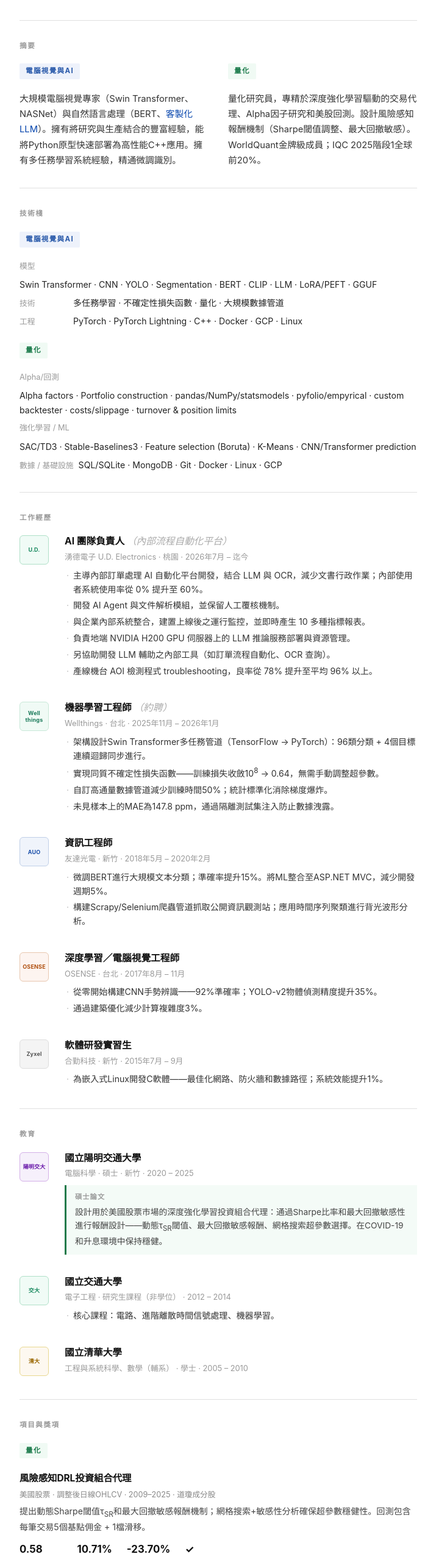
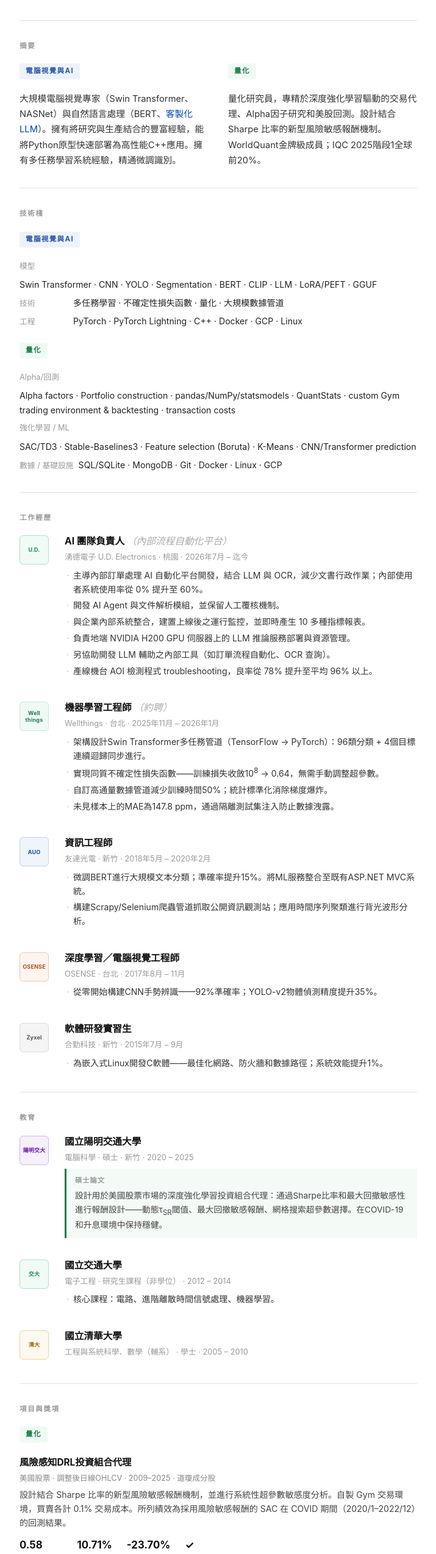
Before and after one commit to sonnaWater/MyWeb, a plain HTML site: page index_zh.html in a window 1280 px wide. Shown: the part 251-2800 px from the top of the page at 61% size, without its empty margins (282-997 px from the left). Drawn offline with Linux system fonts and the light colour scheme.

Commit message:
修正首頁量化與經歷描述以符合論文與程式碼
- 移除滑價、5 bps 手續費、pyfolio/empyrical、換手率/部位限制等無依據說法
- 論文專案改為 0.1% 交易成本，績效標註為 COVID 期間回測結果
- 獎勵機制改為概述，不揭露門檻與參數細節
- 移除 AUO 開發週期 5% 與 OSENSE 運算複雜度 3%

Co-Authored-By: Claude Sonnet 5.5 <noreply@anthropic.com>

```diff
--- a/index_zh.html
+++ b/index_zh.html
@@ -390,7 +390,7 @@
       </div>
       <div class="summary-col">
         <span class="domain-pill pill-quant">量化</span>
-        <p>量化研究員，專精於深度強化學習驅動的交易代理、Alpha因子研究和美股回測。設計風險感知報酬機制（Sharpe閾值調整、最大回撤敏感）。WorldQuant金牌級成員；IQC 2025階段1全球前20%。</p>
+        <p>量化研究員，專精於深度強化學習驅動的交易代理、Alpha因子研究和美股回測。設計結合 Sharpe 比率的新型風險敏感報酬機制。WorldQuant金牌級成員；IQC 2025階段1全球前20%。</p>
       </div>
     </div>
   </section>
@@ -418,7 +418,7 @@
     <span class="domain-pill pill-quant">量化</span>
     <div class="skill-row">
       <span class="skill-cat">Alpha/回測</span>
-      <span class="skill-items">Alpha factors · Portfolio construction · pandas/NumPy/statsmodels · pyfolio/empyrical · custom backtester · costs/slippage · turnover &amp; position limits</span>
+      <span class="skill-items">Alpha factors · Portfolio construction · pandas/NumPy/statsmodels · QuantStats · custom Gym trading environment &amp; backtesting · transaction costs</span>
     </div>
     <div class="skill-row">
       <span class="skill-cat">強化學習 / ML</span>
@@ -472,7 +472,7 @@
         <h3>資訊工程師</h3>
         <div class="entry-meta">友達光電 · 新竹 · 2018年5月 – 2020年2月</div>
         <ul>
-          <li>微調BERT進行大規模文本分類；準確率提升15%。將ML整合至ASP.NET MVC，減少開發週期5%。</li>
+          <li>微調BERT進行大規模文本分類；準確率提升15%。將ML服務整合至既有ASP.NET MVC系統。</li>
           <li>構建Scrapy/Selenium爬蟲管道抓取公開資訊觀測站；應用時間序列聚類進行背光波形分析。</li>
         </ul>
       </div>
@@ -485,7 +485,6 @@
         <div class="entry-meta">OSENSE · 台北 · 2017年8月 – 11月</div>
         <ul>
           <li>從零開始構建CNN手勢辨識——92%準確率；YOLO-v2物體偵測精度提升35%。</li>
-          <li>通過建築優化減少計算複雜度3%。</li>
         </ul>
       </div>
     </div>
@@ -552,7 +551,7 @@
     <div class="project">
       <h3>風險感知DRL投資組合代理</h3>
       <div class="project-badge">美國股票 · 調整後日線OHLCV · 2009–2025 · 道瓊成分股</div>
-      <p>提出動態Sharpe閾值τ<sub>SR</sub>和最大回撤敏感報酬機制；網格搜索+敏感性分析確保超參數穩健性。回測包含每筆交易5個基點佣金 + 1檔滑移。</p>
+      <p>設計結合 Sharpe 比率的新型風險敏感報酬機制，並進行系統性超參數敏感度分析。自製 Gym 交易環境，買賣各計 0.1% 交易成本。所列績效為採用風險敏感報酬的 SAC 在 COVID 期間（2020/1–2022/12）的回測結果。</p>
       <div class="stats">
         <div class="stat"><strong>0.58</strong>Sharpe比率</div>
         <div class="stat"><strong>10.71%</strong>年化報酬</div>
```
Also changed, not shown: index.html (+4 -5 lines), index_doubleMajor.html (+4 -5 lines).
